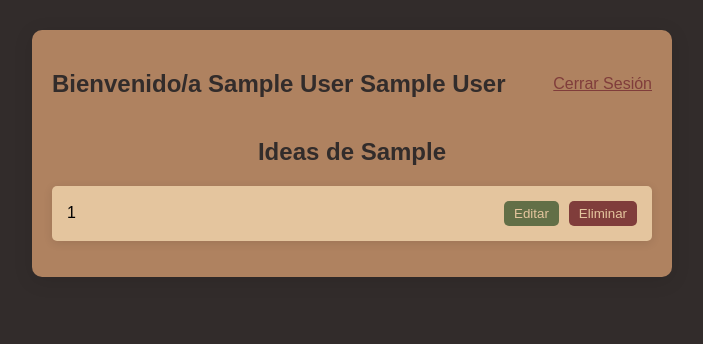
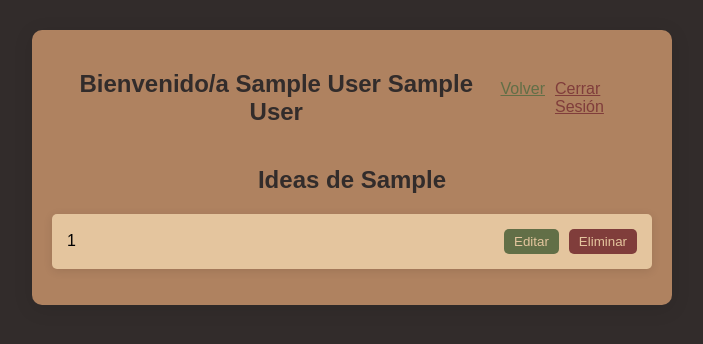
Before and after one commit to fpxx777/EXAMEN, a Flask app: page /user/1 in a window 1280 px wide. Shown: the top 344 px of the page, without its empty margins (288-991 px from the left). Run offline with Flask 3, Linux system fonts and the light colour scheme; the visitor is signed in with stand-in values (Sample User, id 1); tables that the repository leaves empty or names only in its code hold one stand-in row (values such as "Sample post"); data that the repository does not hold is empty.

Commit message:
se me fue el volver jiji

```diff
--- a/templates/user.html
+++ b/templates/user.html
@@ -18,6 +18,7 @@
           </h2>
           <div>
             <a class="log-out" href="/logout">Cerrar Sesión</a>
+            <a class="back" href="/ideas">Volver</a>
           </div>
         </div>
       </form>
```
